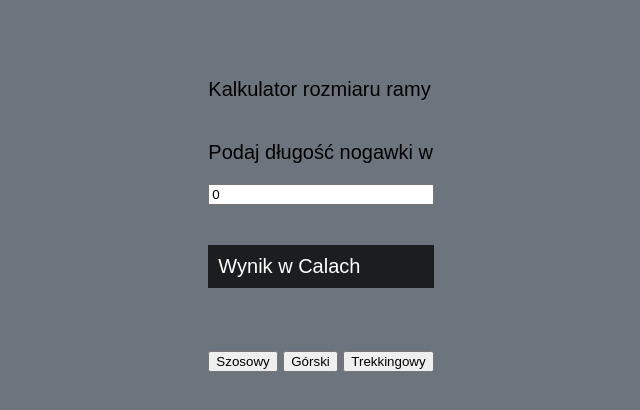
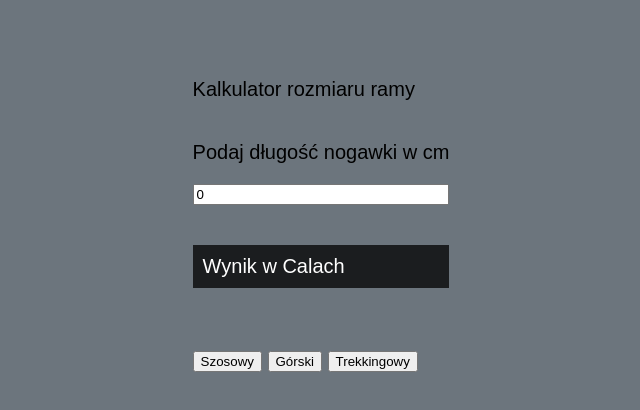
Before and after one commit to PatrykMaziarz/Kalkulator-ram, a plain HTML site: page index.html in a window 1280 px wide. Shown: the whole page, without its empty margins (319-959 px from the left). Drawn offline with Linux system fonts and the light colour scheme.

Commit message:
Update index.html

```diff
--- a/index.html
+++ b/index.html
@@ -11,7 +11,7 @@
 <body>
     <div class="kalkulator">
     <p>Kalkulator rozmiaru ramy</p>
-    <p>Podaj długość nogawki w</p>
+    <p>Podaj długość nogawki w cm</p>
     <input type="text" value="0" id="a">
     <p><div class="output"><div id="wynik">Wynik w Calach </div> </div></p>
     <p><input type="button" value="Szosowy" onclick="Szosowy()">
```
